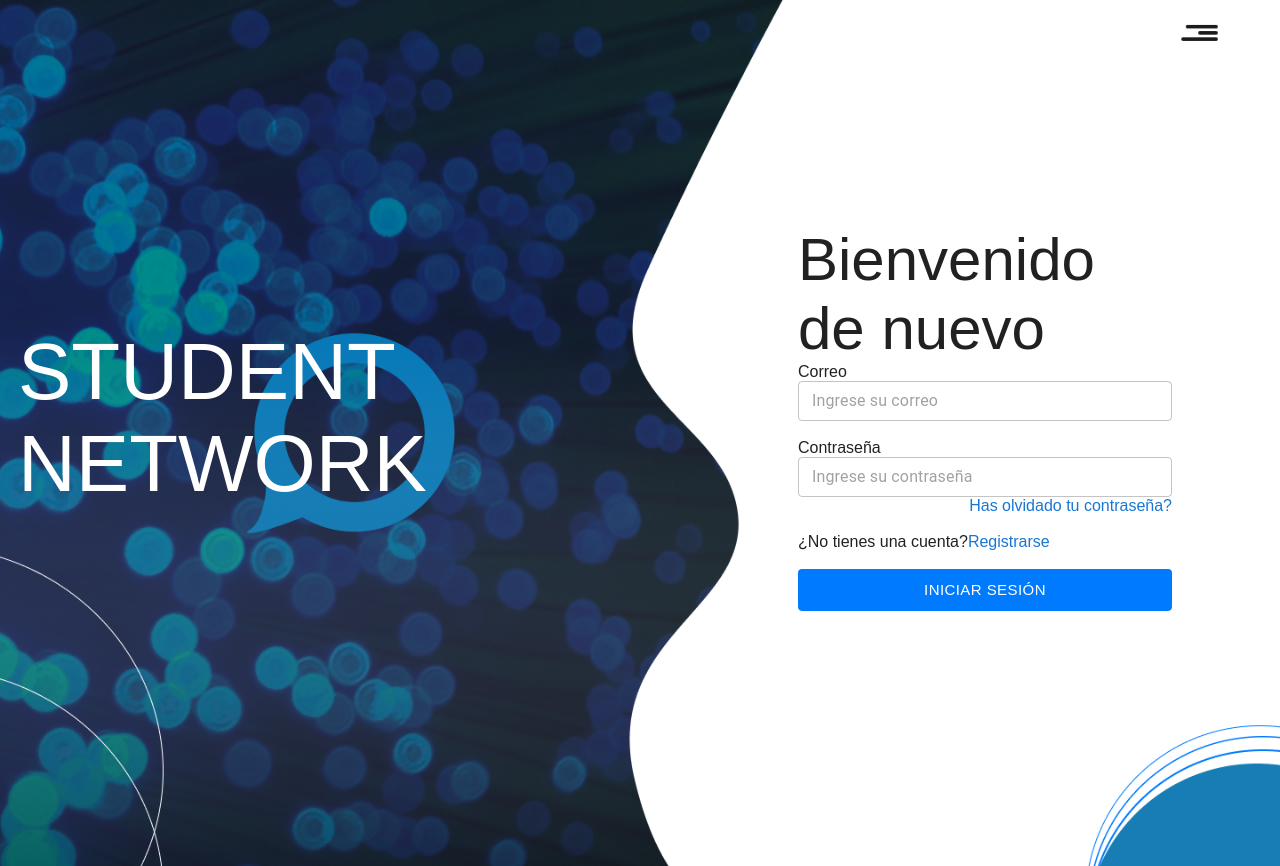
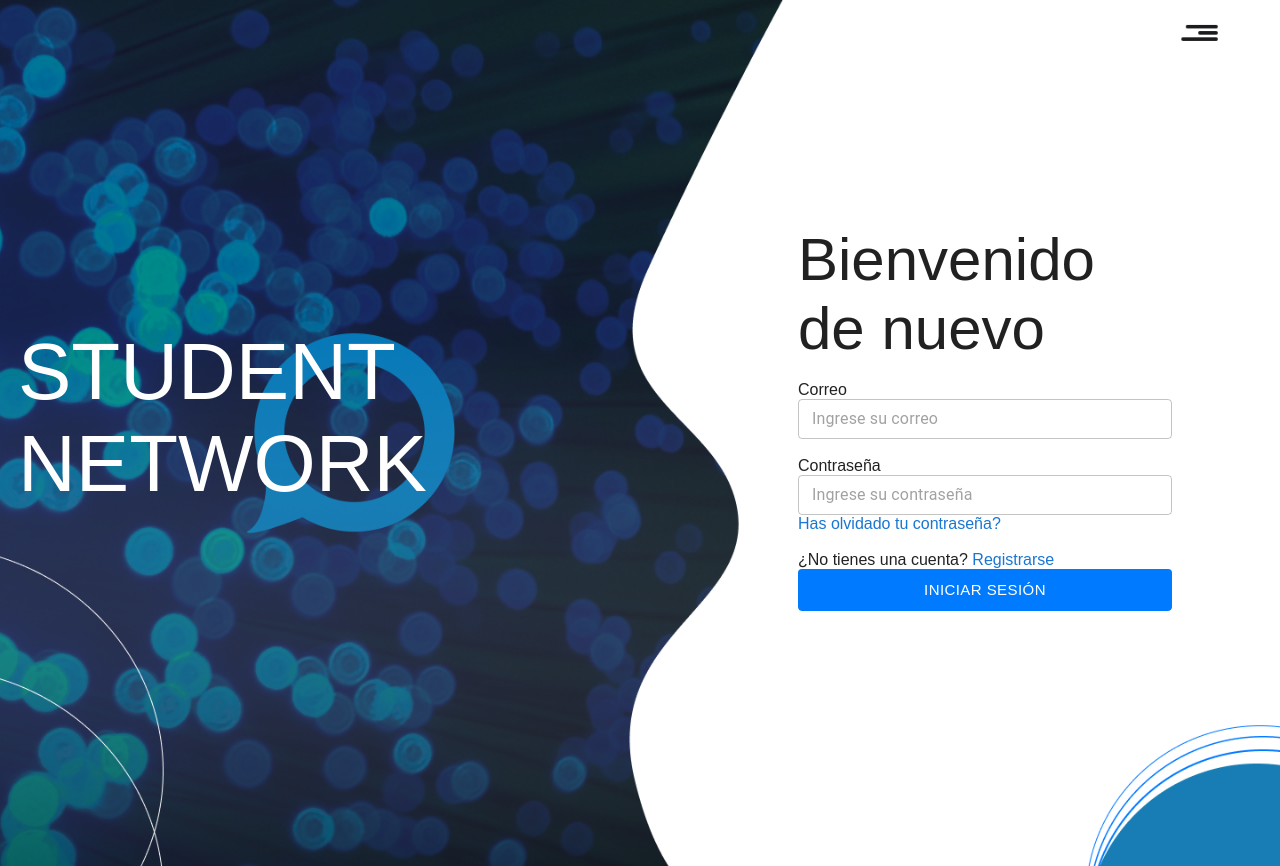
Before and after one commit to unmsmfisi-socialapplication/social_app, a Next.js app in the folder frontend/: page /auth/login in a window 1280 px wide. Built offline with nearby package versions, Linux system fonts and the light colour scheme.

Commit message:
upadate in login interface ,remove style by classname

```diff
--- a/frontend/src/app/auth/login/page.tsx
+++ b/frontend/src/app/auth/login/page.tsx
@@ -11,6 +11,7 @@ export default function LoginPage() {
   return (
     <EnrollmentHoc>
         <CardAuth title="Bienvenido de nuevo" size="large">
+            <br />
             <span>Correo</span>
             <WInput typeColor="primary" placeholder="Ingrese su correo" fullWidth size="small"/>
             <br />
@@ -18,11 +19,11 @@ export default function LoginPage() {
             <span>Contraseña</span>
             <WInput type="password" typeColor="primary" placeholder="Ingrese su contraseña" fullWidth size="small" />
             <BasicsLink text="Has olvidado tu contraseña?" underline="none" />
-            <br />
-            <span  >¿No tienes una cuenta?</span>
+            <br /> <br />
+            <div >
+            <span >¿No tienes una cuenta? </span>
             <BasicsLink  text="Registrarse" underline="none" displayType="inline-flex" />
-            <br />
-            <br />
+            </div>
             <WButton text="Iniciar Sesión" size="large" />
         </CardAuth>
     </EnrollmentHoc>
--- a/frontend/src/components/atoms/link/link.scss
+++ /dev/null
@@ -1,8 +0,0 @@
-.link.linkClass{
-    &--primary{
-        display: flex;
-    }
-    &--secondary{
-        display: inline;
-    }
-}
--- a/frontend/src/components/atoms/link/link.tsx
+++ b/frontend/src/components/atoms/link/link.tsx
@@ -1,27 +1,24 @@
 import * as React from 'react';
-
 import Link from '@mui/material/Link';
-import "./link.scss"
-
 
 interface BasicsLinkProps {
-    underline?:"none" | "always" | "none";
+  underline?: "none" | "always" | "none";
   text?: string;
-    href?: "#";
+  href?: string;
   displayType?: "flex" | "inline-flex";
 }
 
+const BasicsLink: React.FC<BasicsLinkProps> = ({ underline, text, href,displayType }) => {
+  const linkStyle = {
 
-const BasicsLink: React.FC<BasicsLinkProps> = ({underline, text,href,displayType}) =>{
-    const linkStyle={
-        display : displayType,
-        gap:2,
-        flexWrap: 'wrap',
-        justifyContent:'flex-end'
-    }
-    return(
+    gap: 2,
+    justifyContent: 'space-end',
+
+  };
+
+  return (
     <Link
-        style={linkStyle}
+      sx={linkStyle}
       href={href}
       underline={underline}
     >
@@ -29,6 +26,7 @@ const BasicsLink: React.FC<BasicsLinkProps> = ({underline, text,href,displayType
     </Link>
   );
 };
+
 
 
 export default BasicsLink;
```
Lines whose indentation alone changed are shown as unchanged.
